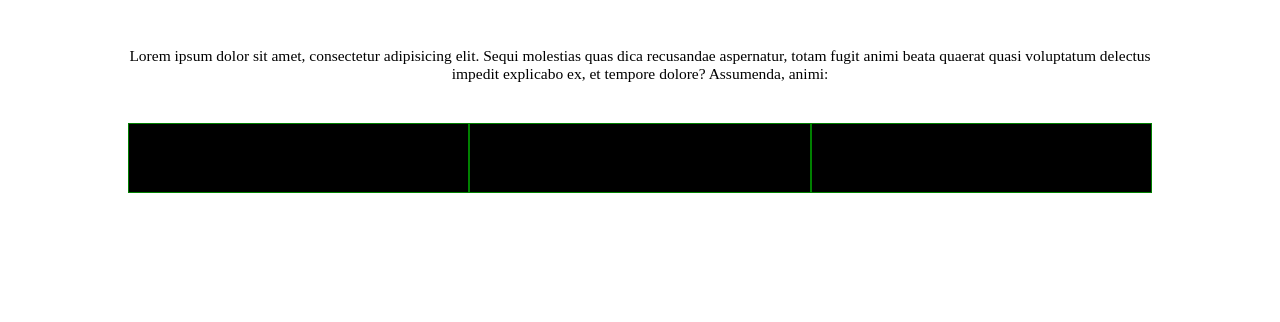
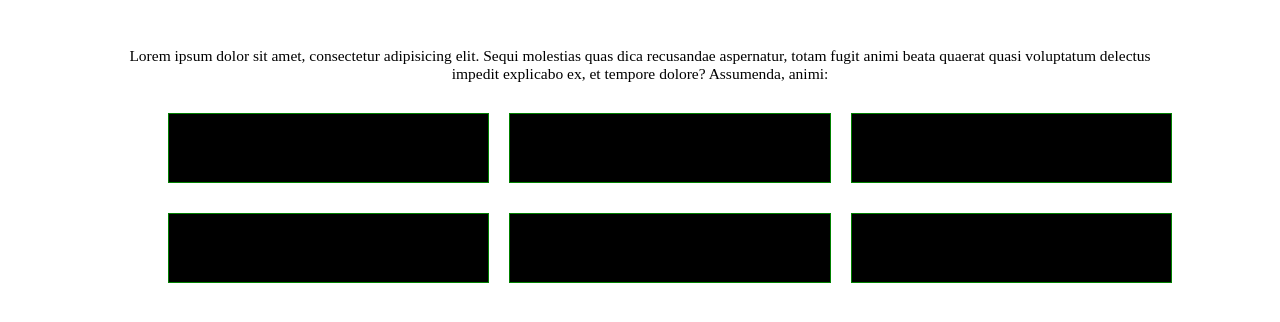
Before and after one commit to LeandroL18/html-css-float-cards, a plain HTML site: page index.html in a window 1280 px wide. Shown: the part 60-382 px from the top of the page. Drawn offline with Linux system fonts and the light colour scheme.

Commit message:
Celle posizionate

```diff
--- a/css/style.css
+++ b/css/style.css
@@ -24,15 +24,16 @@ header h1{
 }
 
 .container_celle{
-    margin: 20px;
+    width: 100%;
+    margin: 30px;
 }
 .celle{
     background-color: black;
     border: 1px solid green;
     float: left;
-    width: calc(100% / 3);
+    width: calc(100% / 3 - 20px);
     min-height: 70px;
-    padding: 0 5px;
+    margin: 0 10px;
 
 }
 
--- a/index.html
+++ b/index.html
@@ -21,13 +21,16 @@
                     Lorem ipsum dolor sit amet, consectetur adipisicing elit. Sequi molestias quas dica recusandae aspernatur, totam fugit animi beata quaerat quasi voluptatum delectus impedit explicabo ex, et tempore dolore? Assumenda, animi:
                 </p>
                 <!-- Contenitore celle -->
-                <div class="container_celle"></div>
+                <div class="container_celle">
                     <div class="celle"></div>
                     <div class="celle"></div>
                     <div class="celle"></div>
-                    <!-- <div class="celle"></div>
+                </div>
+
+                <div class="container_celle">
                     <div class="celle"></div>
-                    <div class="celle"></div> -->
+                    <div class="celle"></div>
+                    <div class="celle"></div>
                 </div>
             </div>
         </main>
```
